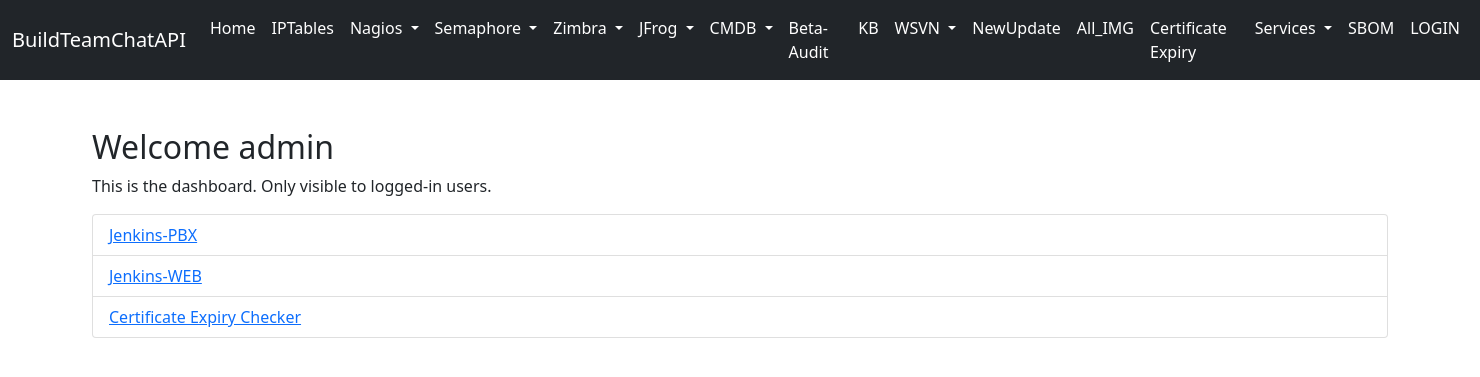
After one commit to Shubham-pandora/Dashboard, a Django app: page /dashboard/ in a window 1480 px wide. The commit adds this page. Shown: the top 377 px of the page. Run offline with Django 4.2, Linux system fonts and the light colour scheme; a user stored in the database is signed in.

Commit message:
login added

```diff
--- a/project1/Home/templates/base.html
+++ b/project1/Home/templates/base.html
@@ -159,6 +159,10 @@
               <li class="nav-item">
                 <a class="nav-link active" href="http://192.168.1.243/SBOM/" target="_blank">SBOM</a>
               </li>
+              <li class="nav-item">
+                <a class="nav-link active" href="#" data-bs-toggle="modal" data-bs-target="#loginModal">LOGIN</a>
+              </li>
+
             </ul>
             {% comment %} <form class="d-flex">
               <input class="form-control me-2" type="search" placeholder="Search" aria-label="Search">
@@ -189,5 +193,41 @@
     {% comment %} <script src="https://cdn.jsdelivr.net/npm/@popperjs/core@2.10.2/dist/umd/popper.min.js" integrity="sha384-7+zCNj/IqJ95wo16oMtfsKbZ9ccEh31eOz1HGyDuCQ6wgnyJNSYdrPa03rtR1zdB" crossorigin="anonymous"></script>
     <script src="https://cdn.jsdelivr.net/npm/bootstrap@5.1.3/dist/js/bootstrap.min.js" integrity="sha384-QJHtvGhmr9XOIpI6YVutG+2QOK9T+ZnN4kzFN1RtK3zEFEIsxhlmWl5/YESvpZ13" crossorigin="anonymous"></script>
     {% endcomment %}
+
+<!-- Login Modal -->
+<div class="modal fade" id="loginModal" tabindex="-1" aria-labelledby="loginModalLabel" aria-hidden="true">
+  <div class="modal-dialog modal-dialog-centered">
+    <div class="modal-content text-dark">
+      <form method="post" action="{% url 'custom_login' %}">
+        {% csrf_token %}
+        <div class="modal-header">
+          <h5 class="modal-title" id="loginModalLabel">Login</h5>
+          <button type="button" class="btn-close" data-bs-dismiss="modal"></button>
+        </div>
+        <div class="modal-body">
+          {% if messages %}
+            {% for message in messages %}
+              <div class="alert alert-danger">{{ message }}</div>
+            {% endfor %}
+          {% endif %}
+          <div class="mb-3">
+            <label>Username:</label>
+            <input type="text" name="username" class="form-control" required>
+          </div>
+          <div class="mb-3">
+            <label>Password:</label>
+            <input type="password" name="password" class="form-control" required>
+          </div>
+        </div>
+        <div class="modal-footer">
+          <button type="submit" class="btn btn-primary">Login</button>
+          <button type="button" class="btn btn-secondary" data-bs-dismiss="modal">Cancel</button>
+        </div>
+      </form>
+    </div>
+  </div>
+</div>
+
+
   </body>
 </html>
--- /dev/null
+++ b/project1/Home/templates/dashboard.html
@@ -0,0 +1,25 @@
+{% extends 'base.html' %}
+{% block title %}Dashboard{% endblock title %}
+{% block body %}
+<div class="container mt-5">
+    <h2>Welcome {{ user.username }}</h2>
+    <p>This is the dashboard. Only visible to logged-in users.</p>
+
+<ul class="list-group">
+    <!-- External link -->
+    <li class="list-group-item">
+      <a href="http://192.168.0.49:9091/" target="_blank">Jenkins-PBX</a>
+    </li>
+    <li class="list-group-item">
+      <a href="http://192.168.1.243:9091/" target="_blank">Jenkins-WEB</a>
+    </li>
+
+    <!-- Internal Django view link -->
+    <li class="list-group-item">
+      <a href="{% url 'cert_expiry' %}">Certificate Expiry Checker</a>
+    </li>
+
+  </ul>
+
+</div>
+{% endblock body %}
--- a/project1/Home/urls.py
+++ b/project1/Home/urls.py
@@ -20,6 +20,9 @@ urlpatterns = [
     path('checkupdate/update/updaterecord/<int:id>', views.updaterecordNewUpdateInfo, name='updaterecordinNewUpdateInfo'),
     path("loading", views.loading, name='loading'),  # Add this line
     path('cert-expiry/', views.cert_expiry, name='cert_expiry'),
+    path('login/', views.custom_login, name='custom_login'),
+    path('logout/', views.custom_logout, name='custom_logout'),
+    path('dashboard/', views.dashboard, name='dashboard'),
     # ---------------sample
 
 ]
--- a/project1/Home/views.py
+++ b/project1/Home/views.py
@@ -1,3 +1,6 @@
+from django.shortcuts import render, redirect
+from django.contrib.auth import authenticate, login, logout
+from django.contrib.auth.decorators import login_required
 from cgitb import html
 from multiprocessing import context
 from django.template import loader
@@ -25,6 +28,26 @@ import datetime
 
 # Create your views here.
 
+def custom_login(request):
+    if request.method == 'POST':
+        username = request.POST['username']
+        password = request.POST['password']
+        user = authenticate(request, username=username, password=password)
+
+        if user is not None:
+            login(request, user)
+            return redirect('dashboard')  # After login, redirect to protected page
+        else:
+            messages.error(request, 'Invalid username or password')
+            return redirect('index')  # Stay on homepage
+
+def custom_logout(request):
+    logout(request)
+    return redirect('index')
+
+@login_required
+def dashboard(request):
+    return render(request, 'dashboard.html')
 
 def index(request):
 
```
Also changed, not shown: project1/urls.py (added, +8 -0 lines), project1/db.sqlite3.
